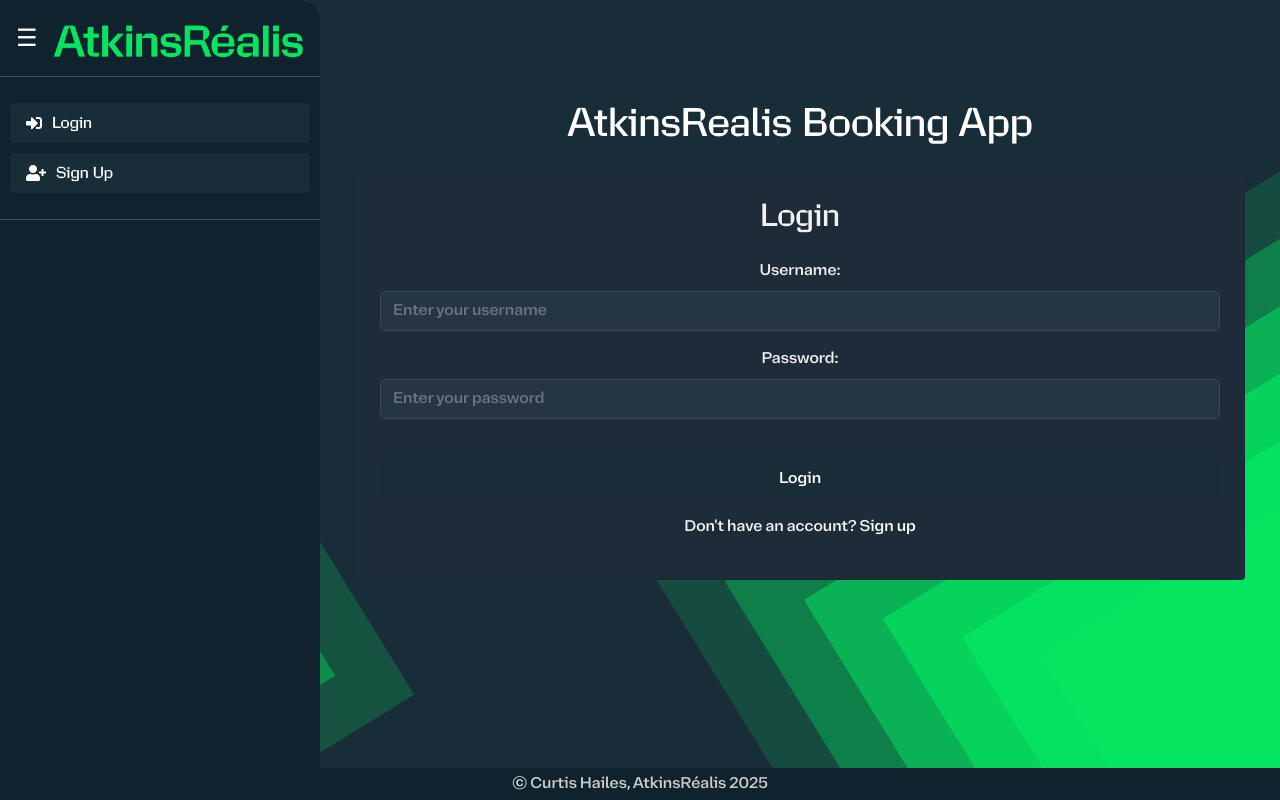
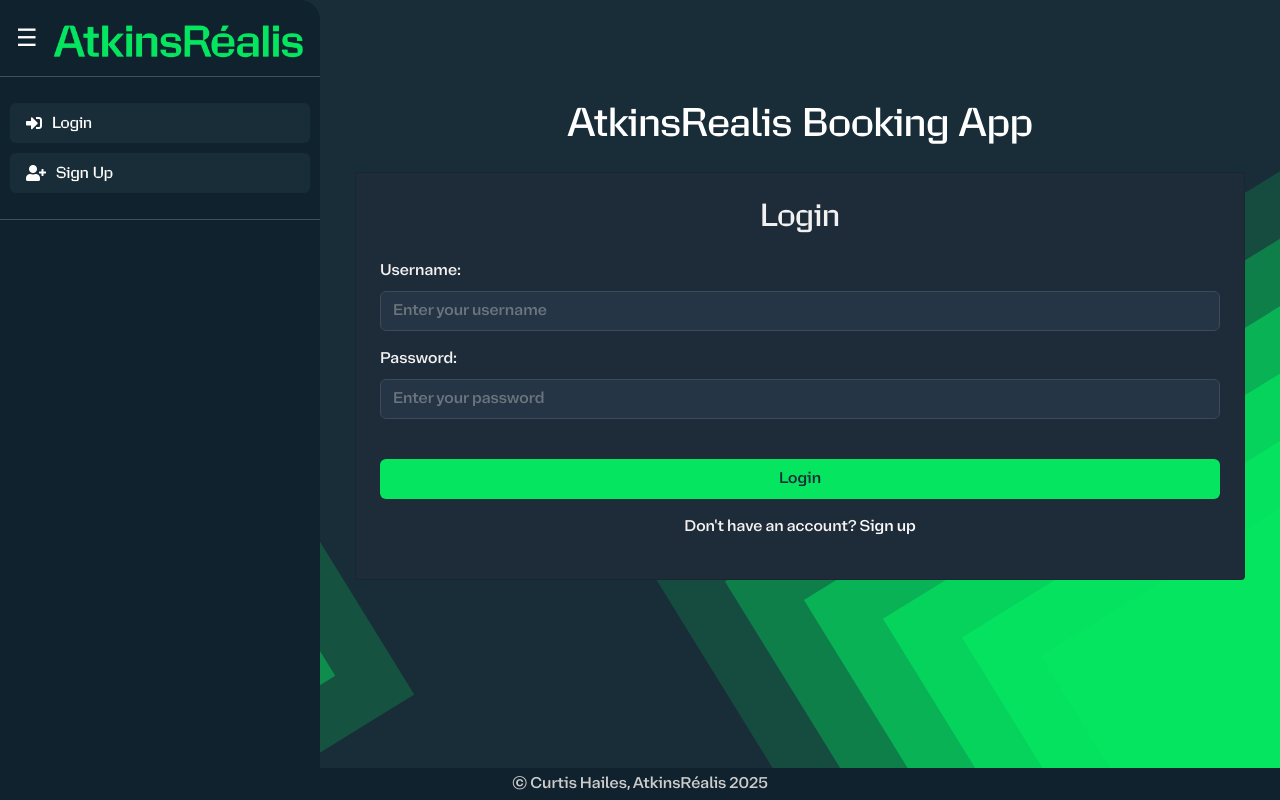
Before and after one commit to CurtisHai/Automation, a Django app: a page that uses equipment_booking_app/workflow_automation/templates/workflow_automation/base.html in a window 1280 px wide. Run offline with Django 5.2, Linux system fonts and the light colour scheme; data that the repository does not hold is empty; some libraries are stand-ins or nearby versions.

Commit message:
Center content and fix green button text color

```diff
--- a/equipment_booking_app/workflow_automation/static/css/styles.css
+++ b/equipment_booking_app/workflow_automation/static/css/styles.css
@@ -81,9 +81,7 @@ h6 {
 }
 
 .nav-link,
-.auth-btn,
-.btn,
-.btn-primary {
+.auth-btn {
   padding: 0.5rem 1rem;
   background-color: #192d38;
   color: #fff;
@@ -95,21 +93,74 @@ h6 {
   display: inline-block;
 }
 
-.btn-primary {
-  border-color: #192d38;
+.btn,
+.btn-primary,
+.btn-secondary,
+.btn-success {
+  padding: 0.5rem 1rem;
+  background-color: #05e560;
+  color: #192d38 !important;
+  border: none;
+  border-radius: 0.375rem;
+  text-decoration: none;
+  transition: background-color 0.2s ease, transform 0.1s;
+  margin-right: 10px;
+  display: inline-block;
+}
+
+.btn-primary,
+.btn-secondary,
+.btn-success {
+  border-color: #05e560;
 }
 
 .nav-link:hover,
-.auth-btn:hover,
+.auth-btn:hover {
+  background-color: #1f3b49;
+  color: #fff;
+}
+
 .btn:hover,
 .btn-primary:hover,
-.btn-primary:focus {
-  background-color: #1f3b49;
+.btn-secondary:hover,
+.btn-success:hover,
+.btn:focus,
+.btn-primary:focus,
+.btn-secondary:focus,
+.btn-success:focus {
+  background-color: #04c04b;
+  color: #192d38 !important;
+}
+
+.btn:active,
+.btn-primary:active,
+.btn-secondary:active,
+.btn-success:active {
+  background-color: #05c352;
+  border-color: #05c352;
+  color: #192d38 !important;
 }
 
 .btn-primary:hover,
-.btn-primary:focus {
-  border-color: #1f3b49;
+.btn-primary:focus,
+.btn-secondary:hover,
+.btn-secondary:focus,
+.btn-success:hover,
+.btn-success:focus {
+  border-color: #04c04b;
+}
+
+.btn-danger {
+  background-color: #dc3545;
+  border-color: #dc3545;
+  color: #fff;
+}
+
+.btn-danger:hover,
+.btn-danger:focus {
+  background-color: #c82333;
+  border-color: #c82333;
+  color: #fff;
 }
 
  .btn:active,
@@ -123,7 +174,7 @@ h6 {
 /* Launcher page primary buttons */
 .launcher-btn {
   background-color: #05e560;
-  color: #192d38;
+  color: #192d38 !important;
   border: none;
   border-radius: 0.375rem;
   padding: 2rem 1rem;
@@ -138,37 +189,38 @@ h6 {
 .launcher-btn:hover,
 .launcher-btn:focus {
   background-color: #05da5b;
-  color: #192d38;
+  color: #192d38 !important;
   text-decoration: none;
 }
 
 .launcher-btn:active {
   transform: scale(0.97);
   background-color: #05c352;
+  color: #192d38 !important;
 }
 
 /* Custom button for account save changes */
 .btn-save-changes {
   background-color: #05e560;
-  color: #192d38;
+  color: #192d38 !important;
   border: none;
 }
 
 .btn-save-changes:hover,
 .btn-save-changes:focus {
   background-color: #05da5b;
-  color: #192d38;
+  color: #192d38 !important;
 }
 
 .btn-save-changes:active {
   background-color: #05c352;
-  color: #192d38;
+  color: #192d38 !important;
 }
 
 /* Green buttons used on the automation dashboard */
 .btn-automation {
   background-color: #05e560;
-  color: #192d38;
+  color: #192d38 !important;
   border: none;
 }
 
@@ -179,12 +231,14 @@ h6 {
 .btn-automation:hover,
 .btn-automation:focus {
   background-color: #05da5b;
+  color: #192d38 !important;
 }
 
 .launcher-btn:active,
 .btn-save-changes:active,
 .btn-automation:active {
   background-color: #05c352;
+  color: #192d38 !important;
 }
 
 /* Account details form layout */
@@ -350,6 +404,7 @@ footer {
   max-width: 900px;
   margin-left: auto;
   margin-right: auto;
+  text-align: left;
   max-height: 80vh;
   overflow-y: auto;
 }
--- a/equipment_booking_app/workflow_automation/templates/workflow_automation/base.html
+++ b/equipment_booking_app/workflow_automation/templates/workflow_automation/base.html
@@ -154,29 +154,57 @@
             color: #fff;
         }
 
-        .btn {
-            background-color: #192d38;
-            color: #fff;
+         .btn,
+         .btn-primary,
+         .btn-secondary,
+         .btn-success {
+             background-color: #05e560;
+             color: #192d38 !important;
              border: none;
              margin-right: 10px;
              border-radius: 10px;
          }
 
-        .btn:hover {
-            background-color: #1f3b49;
-            color: #fff;
+         .btn-primary,
+         .btn-secondary,
+         .btn-success {
+             border-color: #05e560;
          }
 
-        .btn-primary {
-            background-color: #192d38;
-            border-color: #192d38;
-            color: #fff;
+         .btn:hover,
+         .btn-primary:hover,
+         .btn-secondary:hover,
+         .btn-success:hover,
+         .btn:focus,
+         .btn-primary:focus,
+         .btn-secondary:focus,
+         .btn-success:focus {
+             background-color: #04c04b;
+             border-color: #04c04b;
+             color: #192d38 !important;
          }
 
-        .btn-primary:hover,
-        .btn-primary:focus {
-            background-color: #1f3b49;
-            border-color: #1f3b49;
+         .btn:active,
+         .btn-primary:active,
+         .btn-secondary:active,
+         .btn-success:active {
+             background-color: #05c352;
+             border-color: #05c352;
+             color: #192d38 !important;
+         }
+
+         .btn-danger {
+             background-color: #dc3545;
+             border-color: #dc3545;
+             color: #fff;
+             margin-right: 10px;
+             border-radius: 10px;
+         }
+
+         .btn-danger:hover,
+         .btn-danger:focus {
+             background-color: #c82333;
+             border-color: #c82333;
              color: #fff;
          }
 
```
Lines whose indentation alone changed are shown as unchanged.
